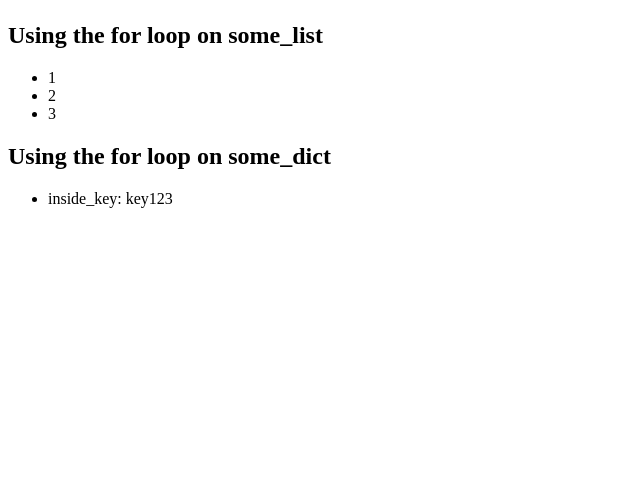
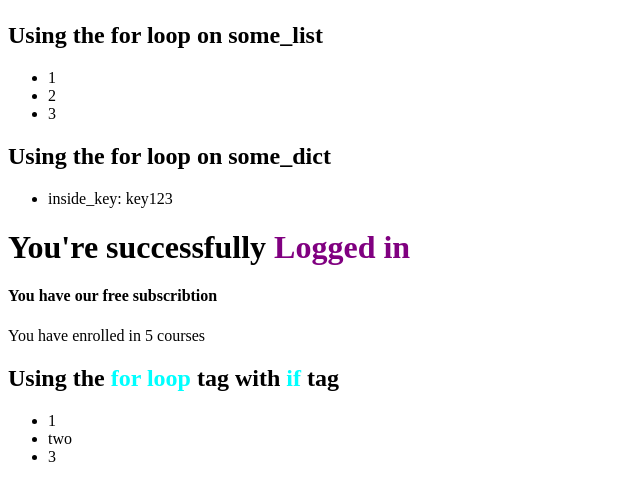
Before and after one commit to ZaryabAhmed22/Django, a Django app: page /my_app/variable/ in a window 1280 px wide. Shown: the part 326-808 px from the top of the page, without its empty margins (0-640 px from the left). Before the commit the page ends 534 px from the top, so only its background shows below. Run offline with Django 4.2, Linux system fonts and the light colour scheme.

Commit message:
Using if else with Django in html

```diff
--- a/Section 10/my_site/my_app/templates/my_app/variable.html
+++ b/Section 10/my_site/my_app/templates/my_app/variable.html
@@ -29,6 +29,8 @@
     <h2>{{first_name | lower | capfirst}}</h2>
 
     <!-- Django Tags -->
+
+    <!-- for loop tag -->
     <h2>Using the for loop on some_list</h2>
     <ul>
       {%for item in some_list%}
@@ -42,5 +44,29 @@
       <li>{{k}}: {{v}}</li>
       {%endfor%}
     </ul>
+
+    <!-- if else tag -->
+    {% if user_logged_in and pro_subs%}
+    <h1>You're successfully<span style="color: green"> Logged in</span></h1>
+    <h4>You have our <span style="color: golden">pro</span> subscribtion</h4>
+    <p>You have enrolled in {{courses}} courses</p>
+
+    {% else %}
+    <h1>You're successfully<span style="color: purple"> Logged in</span></h1>
+    <h4>You have our free subscribtion</h4>
+    <p>You have enrolled in {{courses}} courses</p>
+    {% endif %}
+
+    <h2>
+      Using the <span style="color: aqua"> for loop </span> tag with
+      <span style="color: aqua">if</span> tag
+    </h2>
+    <ul>
+      {%for num in some_list%} {% if num == 2 %}
+      <li>two</li>
+      {% else %}
+      <li>{{num}}</li>
+      {% endif %} {%endfor%}
+    </ul>
   </body>
 </html>
--- a/Section 10/my_site/my_app/views.py
+++ b/Section 10/my_site/my_app/views.py
@@ -11,7 +11,10 @@ def variable_view(request):
     'first_name': 'Rosalind',
     'last_name': 'Franklin',
     'some_list': [1,2,3],
-    'some_dict': {'inside_key': 'key123'}
+    'some_dict': {'inside_key': 'key123'},
+    'user_logged_in': True,
+    'pro_subs': False,
+    'courses': 5,
   }
 
 
```
